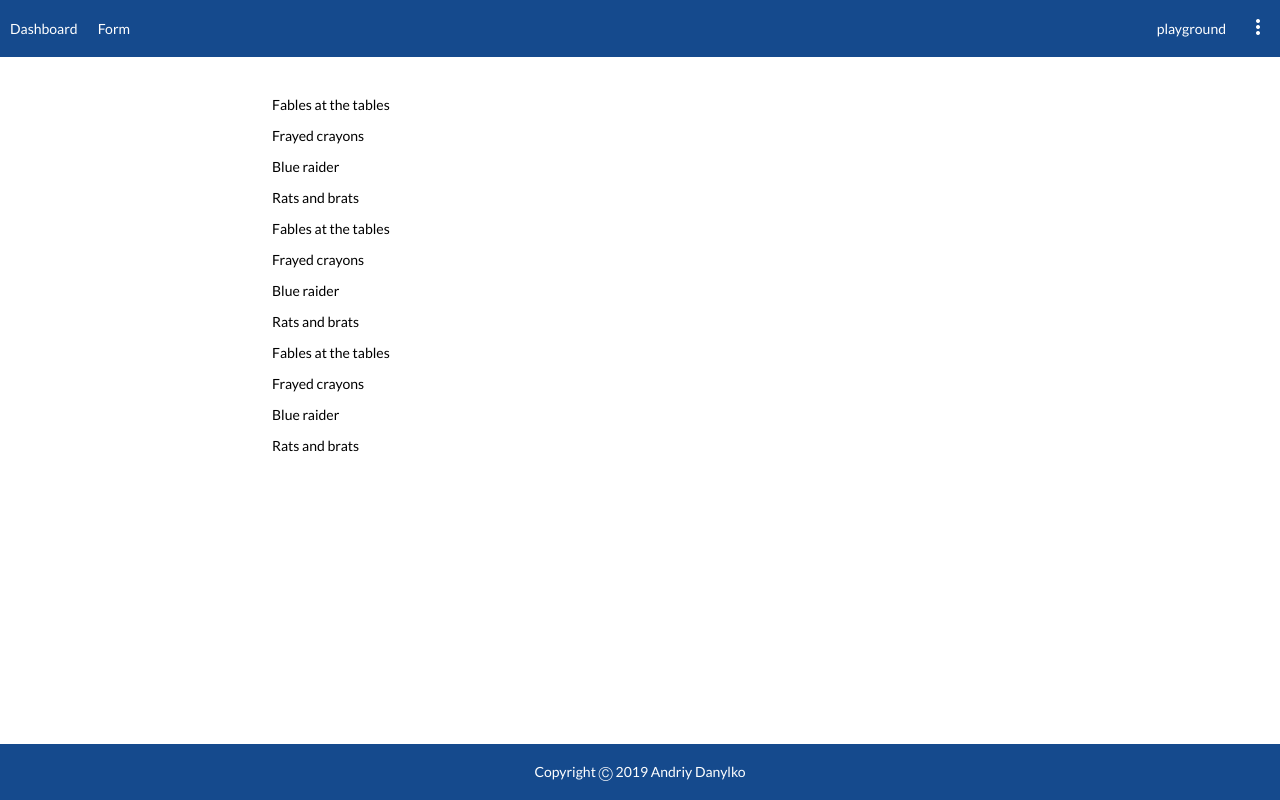
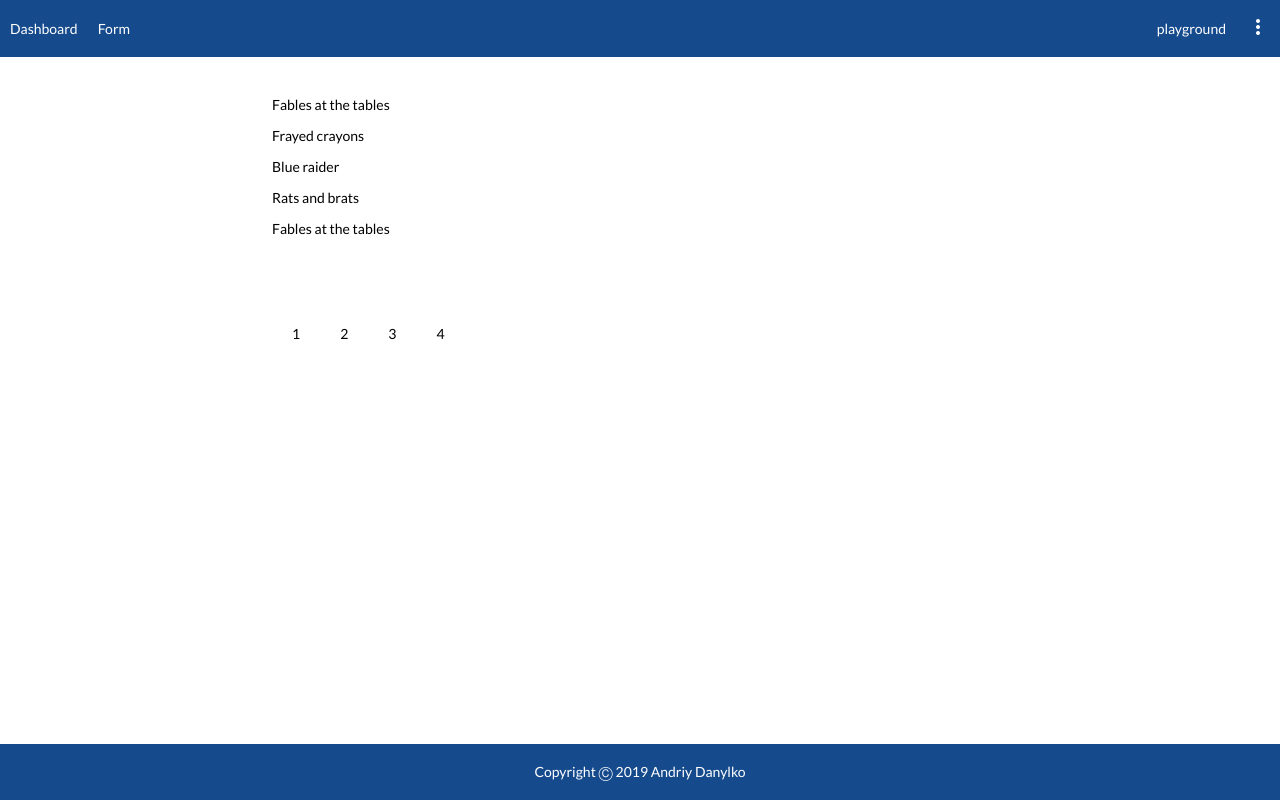
Before and after one commit to danj92/application, an Angular app: page / in a window 1280 px wide. Built offline with nearby package versions, Linux system fonts and the light colour scheme; data requests are answered from the project's data file.

Commit message:
[ref] pagination

```diff
--- a/db.json
+++ b/db.json
@@ -215,134 +215,56 @@
       "id": 39
     },
     {
-      "requestName": "",
+      "requestName": "gggggggggg",
+      "requestor": "585858",
+      "goodEnding": "true",
+      "description": "585858585858",
+      "needStoryteller": false,
+      "storyteller": "",
+      "wantedCharacters": "",
+      "deadline": "2019-12-11T22:17:31.253Z",
+      "budget": "5885858585885",
+      "status": "new",
+      "id": 40
+    },
+    {
+      "requestName": "ffffffffff",
+      "requestor": "59",
+      "goodEnding": "true",
+      "description": "",
+      "needStoryteller": false,
+      "storyteller": "",
+      "wantedCharacters": "",
+      "deadline": "2019-12-11T22:17:53.380Z",
+      "budget": "5595959",
+      "status": "new",
+      "id": 41
+    },
+    {
+      "requestName": "kjkkkkkkkkkkkkkkk",
       "requestor": "",
       "goodEnding": "true",
       "description": "",
       "needStoryteller": false,
       "storyteller": "",
       "wantedCharacters": "",
-      "deadline": "2019-12-11T15:26:56.132Z",
-      "budget": "11111111111111111",
+      "deadline": "2019-12-11T22:18:09.556Z",
+      "budget": "59559",
       "status": "new",
-      "id": 40
+      "id": 42
     },
     {
-      "requestName": "",
-      "requestor": "",
+      "requestName": "llllllllll",
+      "requestor": "95595",
       "goodEnding": "true",
       "description": "",
       "needStoryteller": false,
       "storyteller": "",
       "wantedCharacters": "",
-      "deadline": "2019-12-11T15:27:07.886Z",
-      "budget": "2222222222222222",
-      "status": "new",
-      "id": 41
-    },
-    {
-      "requestName": "",
-      "requestor": "",
-      "goodEnding": "true",
-      "description": "",
-      "needStoryteller": false,
-      "storyteller": "",
-      "wantedCharacters": "",
-      "deadline": "2019-12-11T15:27:14.324Z",
-      "budget": "3333333333333333",
-      "status": "new",
-      "id": 42
-    },
-    {
-      "requestName": "",
-      "requestor": "",
-      "goodEnding": "true",
-      "description": "",
-      "needStoryteller": false,
-      "storyteller": "",
-      "wantedCharacters": "",
-      "deadline": "2019-12-11T15:27:19.685Z",
-      "budget": "444444444444444",
+      "deadline": "2019-12-11T22:18:30.513Z",
+      "budget": "9559595959",
       "status": "new",
       "id": 43
-    },
-    {
-      "requestName": "",
-      "requestor": "",
-      "goodEnding": "true",
-      "description": "",
-      "needStoryteller": false,
-      "storyteller": "",
-      "wantedCharacters": "",
-      "deadline": "2019-12-11T15:27:27.510Z",
-      "budget": "55555555555555",
-      "status": "new",
-      "id": 44
-    },
-    {
-      "requestName": "",
-      "requestor": "",
-      "goodEnding": "true",
-      "description": "",
-      "needStoryteller": false,
-      "storyteller": "",
-      "wantedCharacters": "",
-      "deadline": "2019-12-11T15:27:31.937Z",
-      "budget": "6666666666666",
-      "status": "new",
-      "id": 45
-    },
-    {
-      "requestName": "",
-      "requestor": "",
-      "goodEnding": "true",
-      "description": "",
-      "needStoryteller": false,
-      "storyteller": "",
-      "wantedCharacters": "",
-      "deadline": "2019-12-11T15:27:36.882Z",
-      "budget": "77777777777",
-      "status": "new",
-      "id": 46
-    },
-    {
-      "requestName": "",
-      "requestor": "",
-      "goodEnding": "true",
-      "description": "",
-      "needStoryteller": false,
-      "storyteller": "",
-      "wantedCharacters": "",
-      "deadline": "2019-12-11T15:27:41.616Z",
-      "budget": "88888888888",
-      "status": "new",
-      "id": 47
-    },
-    {
-      "requestName": "",
-      "requestor": "",
-      "goodEnding": "true",
-      "description": "",
-      "needStoryteller": false,
-      "storyteller": "",
-      "wantedCharacters": "",
-      "deadline": "2019-12-11T15:27:46.267Z",
-      "budget": "9999999999",
-      "status": "new",
-      "id": 48
-    },
-    {
-      "requestName": "",
-      "requestor": "",
-      "goodEnding": "true",
-      "description": "",
-      "needStoryteller": false,
-      "storyteller": "",
-      "wantedCharacters": "",
-      "deadline": "2019-12-11T15:27:51.907Z",
-      "budget": "1010110101010",
-      "status": "new",
-      "id": 49
     }
   ]
 }
--- a/src/app/core/api.service.ts
+++ b/src/app/core/api.service.ts
@@ -14,11 +14,14 @@ export class ApiService {
   };
 
   requests = {
-    get: (url: string) => this.get<Request[]>(url),
+    getAll: () => this.get<Request[]>('requests'),
+    get: (page = 1, limit = 5) => this.get<Request[]>(
+      `requests?_page=${page}&_limit=${limit}`
+    ),
     create: (data: Request) => this.post<Request>('requests/', data),
   };
 
-  constructor(private http: HttpClient) {}
+  constructor(private http: HttpClient) { }
 
   private get<T>(url: string, params: any = {}): Promise<T> {
     return this.getObservable<T>(url, params).toPromise();
--- a/src/app/dashboard/dashboard.component.html
+++ b/src/app/dashboard/dashboard.component.html
@@ -4,4 +4,12 @@
       <p>{{ request.requestName }}</p>
     </ng-container>
   </section>
+
+  <section>
+    <app-pagination
+      [allItems]="allRequests"
+      [limit]="5"
+      (paginate)="fetchRequests($event)"
+    ></app-pagination>
+  </section>
 </div>
--- a/src/app/dashboard/dashboard.component.ts
+++ b/src/app/dashboard/dashboard.component.ts
@@ -1,6 +1,7 @@
 import { Component, OnInit } from '@angular/core';
 import { ActivatedRoute } from '@angular/router';
 import { Request } from '../interface/request.interface';
+import { ApiService } from '../core/api.service';
 
 @Component({
   selector: 'app-dashboard',
@@ -8,12 +9,20 @@ import { Request } from '../interface/request.interface';
   styleUrls: ['./dashboard.component.scss'],
 })
 export class DashboardComponent implements OnInit {
+
   requests: Request[];
 
-  constructor(private route: ActivatedRoute) {}
+  allRequests: Request[];
 
-  ngOnInit() {
-    this.requests = this.route.snapshot.data.requests;
+  constructor(private route: ActivatedRoute, private api: ApiService) { }
+
+  async ngOnInit() {
+    this.allRequests = this.route.snapshot.data.requests;
+    this.requests = await this.api.requests.get();
+  }
+
+  async fetchRequests(data: any) {
+    this.requests = await this.api.requests.get(data.page, data.limit);
     console.log(this.requests);
   }
 }
--- a/src/app/dashboard/dashboard.module.ts
+++ b/src/app/dashboard/dashboard.module.ts
@@ -3,10 +3,11 @@ import { SharedModule } from '../shared/shared.module';
 import { DashboardComponent } from './dashboard.component';
 import { DashboardRoutingModule } from './dashboard.routing';
 import { RequestsResolverService } from './requests.resolver.service';
+import { UIModule } from '../ui/ui.module';
 
 @NgModule({
   declarations: [DashboardComponent],
-  imports: [SharedModule, DashboardRoutingModule],
+  imports: [SharedModule, DashboardRoutingModule, UIModule],
   providers: [RequestsResolverService],
 })
-export class DashboardModule {}
+export class DashboardModule { }
--- a/src/app/dashboard/requests.resolver.service.ts
+++ b/src/app/dashboard/requests.resolver.service.ts
@@ -5,9 +5,9 @@ import { Request } from '../interface/request.interface';
 
 @Injectable()
 export class RequestsResolverService implements Resolve<any[]> {
-  constructor(private api: ApiService) {}
+  constructor(private api: ApiService) { }
 
   resolve(): Promise<Request[]> {
-    return this.api.requests.get('requests');
+    return this.api.requests.getAll();
   }
 }
--- /dev/null
+++ b/src/app/ui/pagination/pagination.component.html
@@ -0,0 +1,10 @@
+<!-- <div><i class="material-icons">keyboard_arrow_left</i></div>
+<div><i class="material-icons">keyboard_arrow_right</i></div> -->
+
+<p
+  *ngFor="let page of pages | keyvalue"
+  (click)="calculatePages(+page.key + 1)"
+  class="pagination"
+>
+  {{ +page.key + 1 }}
+</p>
--- /dev/null
+++ b/src/app/ui/pagination/pagination.component.scss
@@ -0,0 +1,9 @@
+:host {
+  display: flex;
+  .pagination {
+    padding: 10px 20px;
+    &:hover {
+      background: var(--content);
+    }
+  }
+}
--- /dev/null
+++ b/src/app/ui/pagination/pagination.component.ts
@@ -0,0 +1,41 @@
+import { Component, OnInit, Input, Output, EventEmitter } from '@angular/core';
+import { PaginationService } from './pagination.service';
+
+@Component({
+  selector: 'app-pagination',
+  templateUrl: './pagination.component.html',
+  styleUrls: ['./pagination.component.scss']
+})
+export class PaginationComponent implements OnInit {
+
+  _allItems: any[];
+
+  pages = [];
+
+  @Output() paginate = new EventEmitter();
+
+  @Input() limit: number;
+
+  @Input() set allItems(allItems) {
+    this._allItems = allItems;
+  }
+
+  get allItems() {
+    return this._allItems;
+  }
+
+  get pageCount() {
+    return this.allItems ? Math.ceil(this.allItems.length / this.limit) : 0;
+  }
+
+  constructor() { }
+
+  ngOnInit() {
+    this.pages = [...Array(this.pageCount)];
+  }
+
+  calculatePages(page: number) {
+    this.paginate.next({ page, limit: this.limit });
+  }
+
+}
--- /dev/null
+++ b/src/app/ui/pagination/pagination.service.ts
@@ -0,0 +1,4 @@
+export class PaginationService {
+  constructor() { }
+
+}
--- a/src/app/ui/ui.module.ts
+++ b/src/app/ui/ui.module.ts
@@ -5,12 +5,20 @@ import { TopBarComponent } from './top-bar/top-bar.component';
 import { FooterComponent } from './footer/footer.component';
 import { ProgressBarComponent } from './progress-bar/progress-bar.component';
 import { SimpleMenuModule } from '../simple-menu/simple-menu.module';
+import { PaginationComponent } from './pagination/pagination.component';
+import { PaginationService } from './pagination/pagination.service';
 
-const COMPONENTS = [TopBarComponent, FooterComponent, ProgressBarComponent];
+const COMPONENTS = [
+  TopBarComponent,
+  FooterComponent,
+  ProgressBarComponent,
+  PaginationComponent
+];
 
 @NgModule({
   declarations: [COMPONENTS],
   imports: [CommonModule, RouterModule, SimpleMenuModule],
   exports: [COMPONENTS],
+  providers: [PaginationService]
 })
-export class UIModule {}
+export class UIModule { }
```
Also changed, not shown: src/app/core/core.service.ts (deleted, +0 -39 lines), 1 other file (tests, documents, lock files or other folders).
